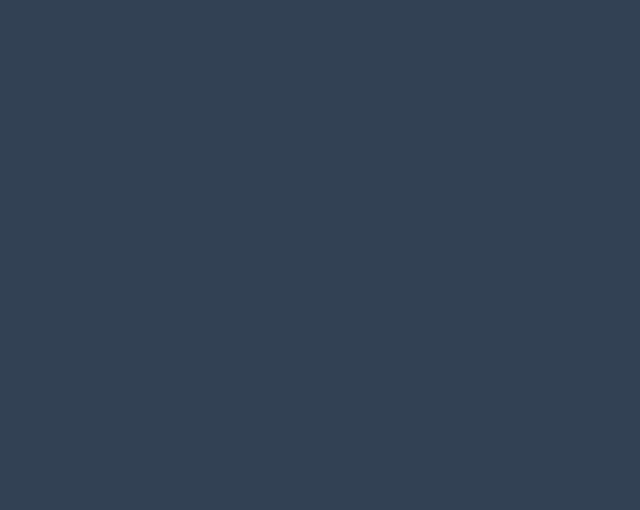
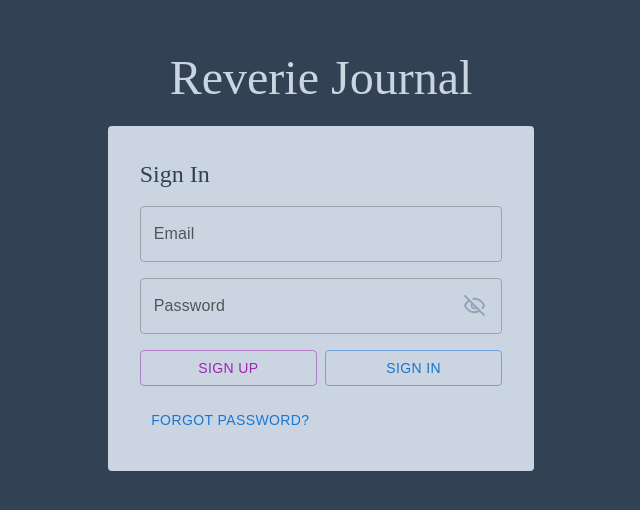
Before and after one commit to Pyromagne/Reverie-Journal, a React (Create React App) app: page /signin in a window 1280 px wide. Before the commit this address had no page. Shown: the part 150-660 px from the top of the page, without its empty margins (319-959 px from the left). Built offline with nearby package versions, Linux system fonts and the light colour scheme.

Commit message:
Implement Private Routing

```diff
--- a/package.json
+++ b/package.json
@@ -10,7 +10,7 @@
     "@testing-library/jest-dom": "^5.17.0",
     "@testing-library/react": "^13.4.0",
     "@testing-library/user-event": "^13.5.0",
-    "axios": "^1.6.5",
+    "axios": "^1.6.7",
     "dayjs": "^1.11.10",
     "react": "^18.2.0",
     "react-dom": "^18.2.0",
--- a/src/App.js
+++ b/src/App.js
@@ -1,4 +1,32 @@
-import { BrowserRouter, Routes, Route } from "react-router-dom";
+import { Routes, Route } from "react-router-dom";
+import PrivateAuth from "./components/PrivateAuth";
+import Layout from "./components/Layout";
+
+import {
+  Home, SignIn
+} from "./pages";
+import './index.css';
+
+
+function App() {
+  return (
+    <Routes>
+      <Route path="/" element={<Layout />}>
+        <Route path="signin" element={<SignIn />} />
+      </Route>
+
+      <Route element={<PrivateAuth />}>
+        <Route path="/home" element={<Home />} />
+      </Route>
+
+      <Route path="*" element={<SignIn />} />
+    </Routes>
+  );
+}
+
+export default App;
+
+/* import { BrowserRouter, Routes, Route } from "react-router-dom";
 import { useState } from "react";
 import {
   Home,
@@ -18,14 +46,15 @@ const App= ({ persistedState }) => {
     <div>
       <BrowserRouter>
         <Routes>
-          <Route path="" element={<Home />} />
+          <Route path="" element={<SignIn />} />
+          <Route path="/home" element={<Home />} />
         </Routes>
       </BrowserRouter>
     </div>
   );
 }
 
-export default App;
+export default App; */
 
 /* import { BrowserRouter, Routes, Route } from "react-router-dom";
 
--- /dev/null
+++ b/src/api/axios.js
@@ -0,0 +1,5 @@
+import axios from "axios";
+
+export default axios.create({
+    baseURL: 'http://localhost:3001'
+});
--- /dev/null
+++ b/src/components/Layout.js
@@ -0,0 +1,11 @@
+import { Outlet } from "react-router-dom"
+
+const Layout = () => {
+    return (
+        <main className="App">
+            <Outlet />
+        </main>
+    )
+}
+
+export default Layout
--- /dev/null
+++ b/src/components/PrivateAuth.js
@@ -0,0 +1,15 @@
+import { useLocation, Navigate, Outlet } from "react-router-dom";
+import useAuth from "../hooks/useAuth";
+
+const PrivateAuth = () => {
+    const { auth } = useAuth();
+    const location = useLocation();
+
+    return (
+        auth?.email !== undefined
+            ? <Outlet />
+            : <Navigate to="/signin" state={{ from: location }} replace />
+    );
+}
+
+export default PrivateAuth;
--- /dev/null
+++ b/src/context/AuthProvider.js
@@ -0,0 +1,15 @@
+import { createContext, useState } from "react";
+
+const AuthContext = createContext({});
+
+export const AuthProvider = ({children}) => {
+    const [auth, setAuth] = useState({});
+
+    return(
+        <AuthContext.Provider value={{auth, setAuth}}>
+            {children}
+        </AuthContext.Provider>
+    )
+}
+
+export default AuthContext;
--- /dev/null
+++ b/src/hooks/useAuth.js
@@ -0,0 +1,8 @@
+import { useContext } from "react";
+import AuthContext from "../context/AuthProvider";
+
+const useAuth = () => {
+    return useContext(AuthContext);
+}
+
+export default useAuth;
--- a/src/index.js
+++ b/src/index.js
@@ -1,7 +1,27 @@
-import LoadingScreenOverlay from './components/LoadingScreenOverlay';
+import React from 'react';
+import ReactDOM from 'react-dom/client';
+import './index.css';
+import App from './App';
+import { AuthProvider } from './context/AuthProvider';
+import { BrowserRouter, Routes, Route } from 'react-router-dom';
+
+const root = ReactDOM.createRoot(document.getElementById('root'));
+root.render(
+  <React.StrictMode>
+    <BrowserRouter>
+      <AuthProvider>
+        <Routes>
+          <Route path='/*' element={<App />} />
+        </Routes>
+      </AuthProvider>
+    </BrowserRouter>
+  </React.StrictMode>
+);
+
+/* import LoadingScreenOverlay from './components/LoadingScreenOverlay';
 
 import { React, useState, useEffect } from 'react';
-import ReactDOM from 'react-dom';
+import { createRoot } from 'react-dom/client';
 import './index.css';
 import App from './App';
 
@@ -30,7 +50,8 @@ const AppWrapper = () => {
   return <App />;
 };
 
-ReactDOM.render(<AppWrapper />, document.getElementById("root"));
+const root = createRoot(document.getElementById('root')); // Use createRoot instead of ReactDOM.render
+root.render(<AppWrapper />); */
 
 /* import React from 'react';
 import ReactDOM from 'react-dom/client';
--- a/src/pages/Home.jsx
+++ b/src/pages/Home.jsx
@@ -4,6 +4,7 @@ import EllipseButton from '../components/EllipseButton';
 import DreamEntryModal from '../components/DreamEntryModal';
 import DigitalClock from '../components/DigitalClock';
 import DreamCard from '../components/DreamCard';
+import useAuth from '../hooks/useAuth';
 
 import { LuPlus } from "react-icons/lu";
 import { SiGithub } from "react-icons/si";
@@ -12,9 +13,10 @@ import { Button, Grid } from '@mui/material';
 import { DesktopDatePicker, LocalizationProvider, DateCalendar} from "@mui/x-date-pickers";
 import { AdapterDayjs } from "@mui/x-date-pickers/AdapterDayjs";
 
-function Home() {
+const Home = () => {
   const [openDreamEntryModal, setOpenDreamEntryModal] = useState(false);
-
+  const { auth } = useAuth();
+  console.log(auth?.username);
   return (
     <div className='flex flex-col w-full bg-slate-700'>
       <div className='flex items-center justify-center md:justify-between w-full fixed left-0 top-0 bg-slate-800'>
@@ -24,16 +26,17 @@ function Home() {
           startIcon={<SiGithub />} sx={centuryGothicFont}>Github</Button>
         </div>
       </div>
-      <div className='flex w-full h-dvh md:flex-row flex-col mt-20'>
+      <div className='flex w-full h-dvh md:flex-row flex-col-reverse mt-20'>
         {/* <div className='flex md:w-3/4 w-full md:mb-0 mb-4 p-5 overflow-scroll justify-center flex-wrap'> */}
         <div className='flex md:w-3/4 w-full md:mb-0 mb-4 p-5'>
           <Grid container>
             <Grid item>
+              {auth?.username}
               <DreamCard></DreamCard>
             </Grid>
           </Grid>
         </div>
-        <div className='flex md:w-1/4 w-full md:mb-0 mb-4 p-5 flex-col items-center'>
+        <div className='flex md:w-1/4 w-full md:mb-0 mb-4 p-5 flex-col items-center justify-center md:justify-start'>
           <p className='text-2xl mb-4 text-slate-100'>Dream Calendar</p>
           <LocalizationProvider dateAdapter={AdapterDayjs}>
             <DateCalendar className='bg-slate-100 rounded' readOnly/>
--- a/src/pages/SignIn.jsx
+++ b/src/pages/SignIn.jsx
@@ -1,28 +1,72 @@
 import { centuryGothicFont } from "../constants";
+import useAuth from "../hooks/useAuth";
 
-import {React, useState} from "react";
-import { Button, Box, Typography, TextField } from "@mui/material";
+import { React, useState } from "react";
+import { Button, Box, TextField } from "@mui/material";
 import { LuEye, LuEyeOff } from "react-icons/lu";
 
+import { useNavigate } from "react-router-dom";
+import axios from '../api/axios';
+
+const SIGNIN_URL = '/signin';
 
 const SignIn = () => {
+  const {setAuth} = useAuth();
+  const navigate = useNavigate();
 
   const [showPassword, setShowPassword] = useState(false);
   const togglePasswordVisibility = () => {
     setShowPassword(!showPassword);
   };
 
+  const [signInFormData, setSignInFormData] = useState({
+    Email: "",
+    Password: "",
+  });
+
+  const handleChange = e => {
+    const { id, value } = e.target;
+    setSignInFormData({ ...signInFormData, [id]: value });
+  };
+
+  const handleSubmit = async e => {
+    e.preventDefault();
+    if (!signInFormData.Email || !signInFormData.Password) {
+      return;
+    }
+    try {
+      const response = await axios.post(SIGNIN_URL, signInFormData,
+        {
+          headers: {
+            "Content-Type": "application/json",
+          },/* withCredentials: true */
+        }
+      );
+      const { Username, Email } = response.data.userData;
+      setAuth({ email: Email, username: Username });
+      navigate("/home");
+    } catch (error) {
+      if (error.response && error.response.status === 401) {
+
+      } else if (error.response && error.response.status === 404) {
+
+      } else {
+
+      }
+    }
+  }
+
   return(
     <div className="flex flex-col justify-center items-center w-full h-screen">
       <h3 className="md:text-5xl text-4xl text-slate-300 m-6">Reverie Journal</h3>
-    <form action="" className="flex justify-center p-4 rounded md:w-1/3 w-4/5 bg-slate-300">
+      <form onSubmit={handleSubmit} className="flex justify-center p-4 rounded md:w-1/3 w-4/5 bg-slate-300">
         <Box className="flex flex-col justify-around gap-4 w-full p-4">
           <p className="text-slate-700 text-2xl">Sign In</p>
-        <TextField label='Email' variant='outlined' className="place-self-center w-full"
+          <TextField label='Email' id="Email" variant='outlined' className="place-self-center w-full" value={signInFormData.Email} onChange={handleChange}
           InputProps={{style: centuryGothicFont}} InputLabelProps={{ style: centuryGothicFont}} />
 
           <div className="relative">
-          <TextField label='Password' type={showPassword ? "text" : "password"} variant='outlined' className="place-self-center w-full"
+            <TextField label='Password' id="Password" type={showPassword ? "text" : "password"} variant='outlined' className="place-self-center w-full" value={signInFormData.Password} onChange={handleChange}
             InputProps={{style: centuryGothicFont}} InputLabelProps={{ style: centuryGothicFont}} />
             <div className="absolute inset-y-0 right-2 flex items-center pr-2 cursor-pointer text-slate-400 "onClick={togglePasswordVisibility}>
               {showPassword ? <LuEye size={23} /> : <LuEyeOff size={23} />}
@@ -31,10 +75,10 @@ return(
           </div>
 
           <div className="flex space-x-2 justify-between pt-2 md:pt-0">
-          <Button variant="outlined" color="secondary" sx={centuryGothicFont} className='w-1/2'>
+            <Button variant="outlined" color="secondary" sx={centuryGothicFont} className='w-1/2' >
               Sign Up
             </Button>
-          <Button variant="outlined" color="primary" sx={centuryGothicFont} className='w-1/2'>
+            <Button type="submit" variant="outlined" color="primary" sx={centuryGothicFont} className='w-1/2'>
               Sign In
             </Button>
           </div>
@@ -45,7 +89,6 @@ return(
         </Box>
       </form>
     </div>
-    )
-}
+)}
 
 export default SignIn;
```
Also changed, not shown: 1 other file (tests, documents, lock files or other folders). Lines whose indentation alone changed are shown as unchanged.
